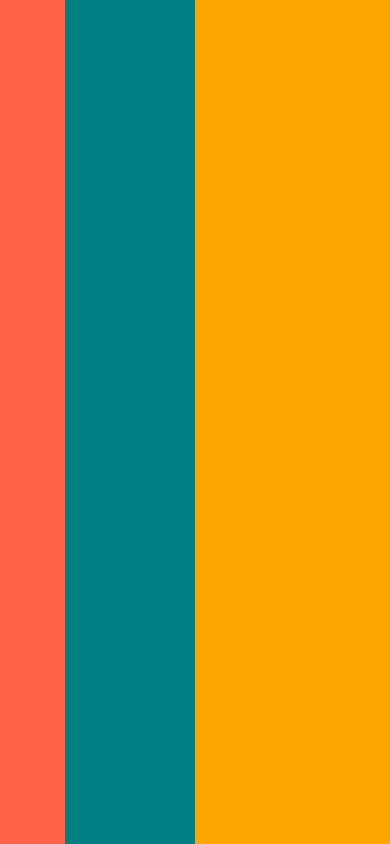
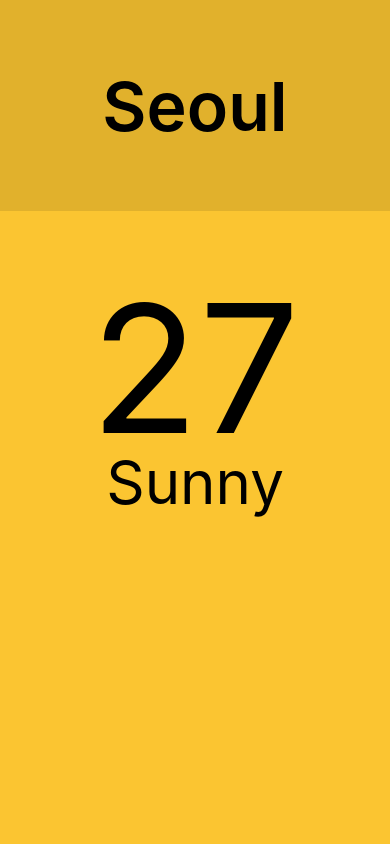
Before and after one commit to hojncode/React-native-WeatherApp, a React Native app: screen / in a window 390 px wide. Built offline with nearby package versions, Linux system fonts and the light colour scheme.

Commit message:
style css 적용하기

```diff
--- a/App.js
+++ b/App.js
@@ -3,14 +3,16 @@
 
 export default function App() {
   return (
-    // <View style={styles.container}>
-    //   <Text style={styles.text}>hello native - hojncode!!</Text>
-    //   <StatusBar style="auto" />
-    // </View>
-    <View style={{ flex: 1, flexDirection: "row" }}>
-      <View style={{ flex: 1, backgroundColor: "tomato" }}></View>
-      <View style={{ flex: 2, backgroundColor: "teal" }}></View>
-      <View style={{ flex: 3, backgroundColor: "orange" }}></View>
+    <View style={styles.container}>
+      <View style={styles.city}>
+        <Text style={styles.cityName}>Seoul</Text>
+      </View>
+      <View style={styles.weather}>
+        <View style={styles.day}>
+          <Text style={styles.temp}>27</Text>
+          <Text style={styles.description}>Sunny</Text>
+        </View>
+      </View>
     </View>
   );
 }
@@ -18,13 +20,33 @@
 const styles = StyleSheet.create({
   container: {
     flex: 1,
-    backgroundColor: "tomato",
+    backgroundColor: "",
+  },
+  city: {
+    flex: 1,
+    backgroundColor: "#e1b12c",
+    justifyContent: "center",
     alignItems: "center",
-    justifyContent: "center",
   },
-  text: {
-    fontSize: 28,
-    color: "#40739e",
+  cityName: {
+    fontSize: 68,
+    fontWeight: "600",
+  },
+  weather: {
+    flex: 3,
+  },
+  day: {
+    flex: 1,
+    alignItems: "center",
+    backgroundColor: "#fbc531",
+  },
+  temp: {
+    marginTop: 50,
+    fontSize: 178,
+  },
+  description: {
+    marginTop: -30,
+    fontSize: 60,
   },
 });
 
```
Also changed, not shown: prac1.js (added, +31 -0 lines).
